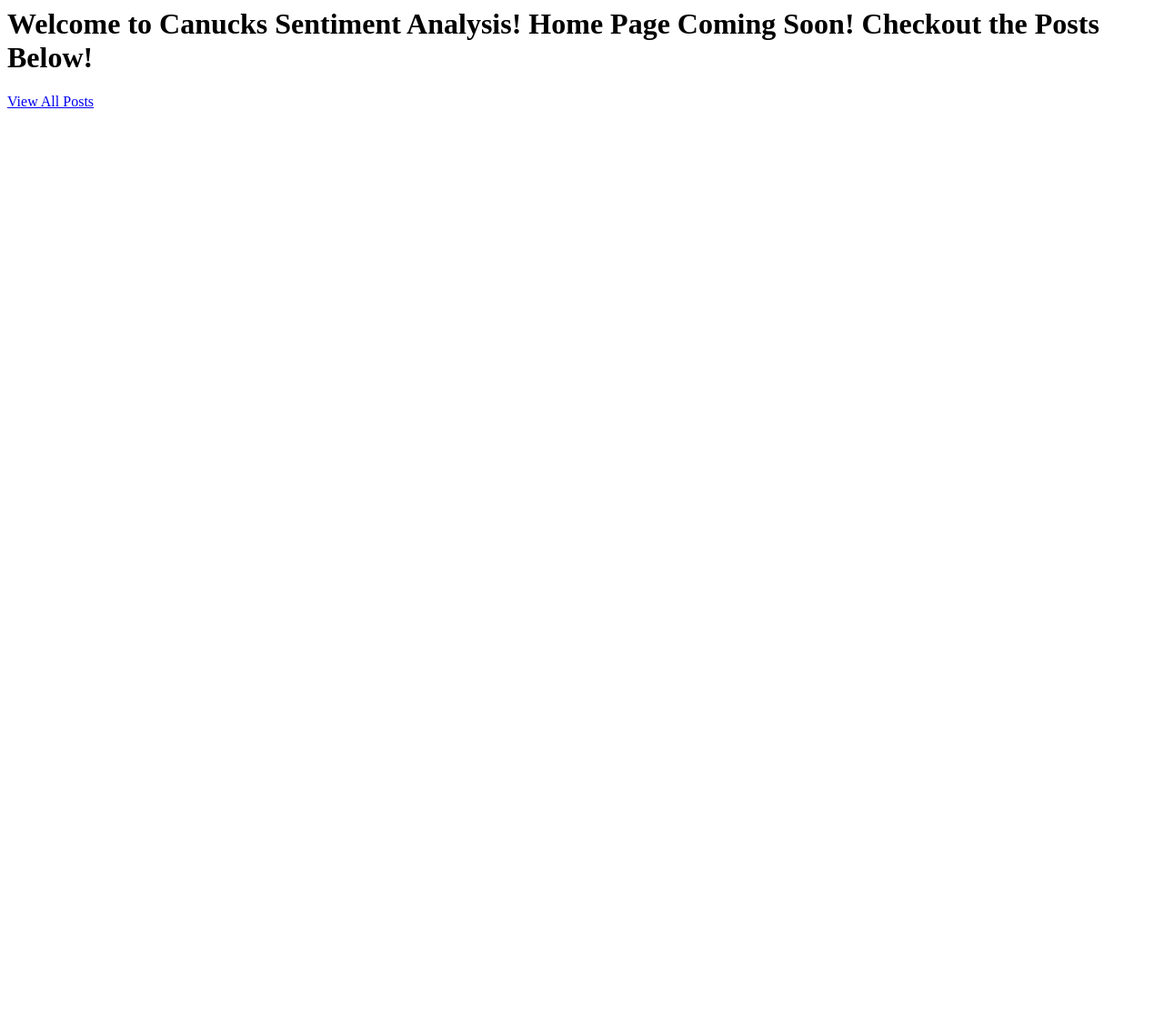
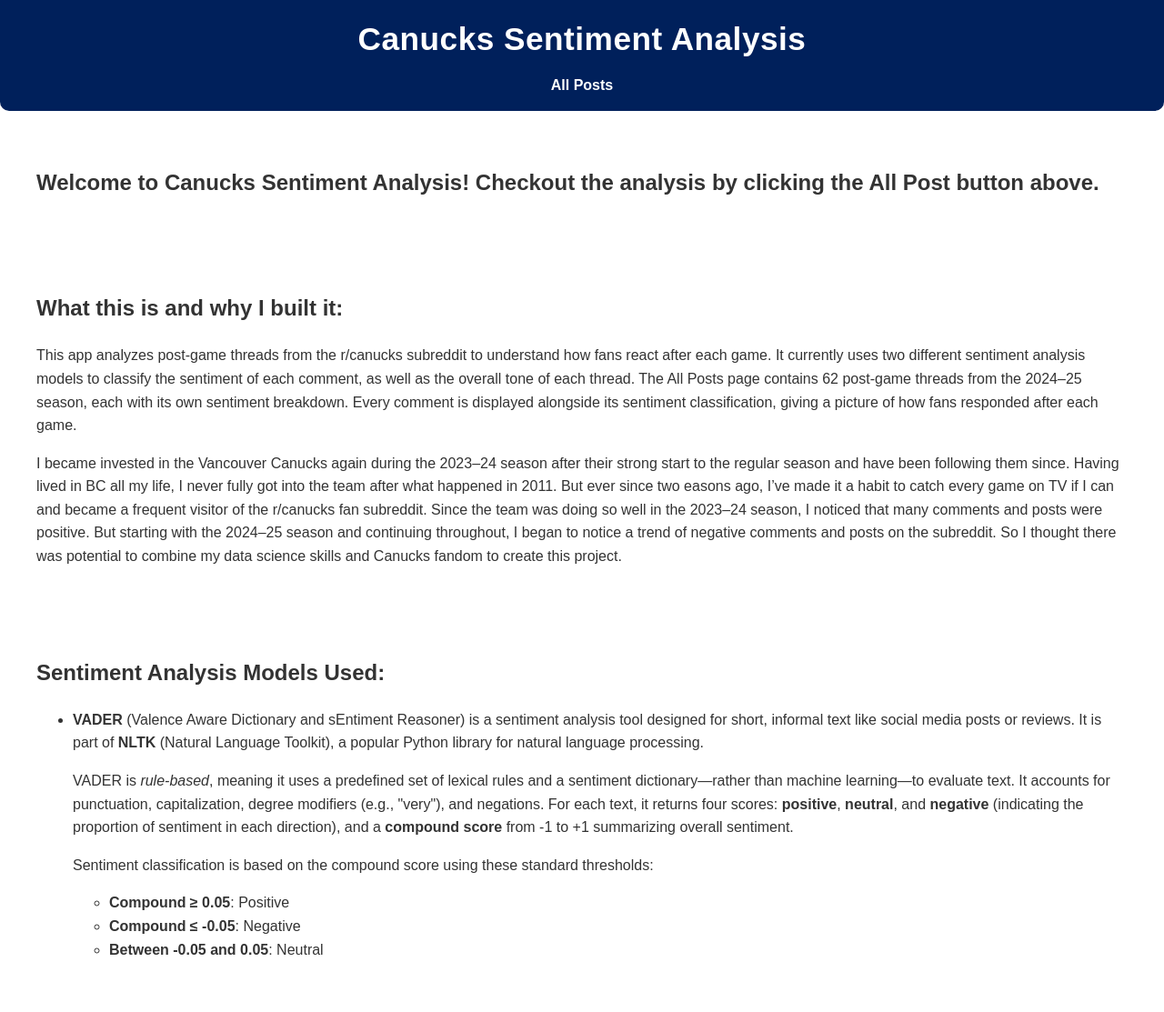
Before and after one commit to ericcheung1/canucks_reddit_proj, a Flask app: page / in a window 1280 px wide. Shown: the whole page at 91% size. Before the commit the page ends 119 px from the top, so only its background shows below. Run offline with Flask 3, Linux system fonts and the light colour scheme.

Commit message:
wip: home page html template

```diff
--- a/web_app/routes.py
+++ b/web_app/routes.py
@@ -5,7 +5,7 @@
 
 @bp.route('/')
 def index():
-    return f'<h1>Welcome to Canucks Sentiment Analysis! Home Page Coming Soon! Checkout the Posts Below!</h1><p><a href="{url_for("main.list_posts")}">View All Posts</a></p>'
+    return render_template("home_page.html")
 
 @bp.route('/posts')
 def list_posts():
--- /dev/null
+++ b/web_app/static/home_page.css
@@ -0,0 +1,66 @@
+body {
+    font-family: Arial, sans-serif;
+    margin: 0;
+    padding: 0;
+    line-height: 1.6;
+    color: #333;
+}
+
+div {
+    max-width: 1200px;
+    margin: 20px auto;
+    padding: 20px;
+    /* border: 1px solid #000000;
+    border-radius: 8px;  */
+    background-color: #fff;
+}
+
+h1, h2 {
+    color: #333;
+}
+
+a {
+    color: #007bff;
+    text-decoration: none;
+}
+a:hover {
+    text-decoration: underline;
+}
+
+.project-header {
+    background-color: #00205B;
+    color: #ffffff;
+    text-align: center;
+    padding: 15px 20px;
+    border-radius: 0px 0px 10px 10px;
+    margin-bottom: 20px;
+}
+
+.project-header h1 {
+    margin: 0;
+    font-size: 2.2em;
+    color: #ffffff;
+    letter-spacing: 0.5px;
+}
+
+.project-header ul {
+    list-style-type: none;
+    padding: 0;
+    margin: 10px 0px 0px 0px;
+    display: flex;
+    justify-content: center;
+    gap: 20px;
+}
+
+.project-header ul li a {
+    color: #ffffff;
+    font-weight: bold;
+    padding: 5px 12px;
+    border-radius: 5px;
+    transition: background-color 0.3s ease, color 0.3s ease;
+}
+
+.project-header ul li a:hover {
+    background-color: #00843D;
+    color: #ffffff;
+}
--- a/web_app/templates/home_page.html
+++ b/web_app/templates/home_page.html
@@ -1,10 +1,84 @@
-<p><strong>VADER</strong> (Valence Aware Dictionary and sEntiment Reasoner) is a sentiment analysis tool designed for short, informal text like social media posts or reviews. It is part of <strong>NLTK</strong> (Natural Language Toolkit), a popular Python library for natural language processing.</p>
+<!DOCTYPE html>
+<html lang="en">
+<head>
+    <meta charset="UTF-8">
+    <meta name="viewport" content="width=device-width, initial-scale=1.0">
+    <title>Canucks Sentiment</title>
+    <link rel="stylesheet" href="{{ url_for('static', filename='home_page.css') }}">
+</head>
+<body>
+    <header class="project-header">
+        <h1>Canucks Sentiment Analysis</h1>
+        <ul>
+            <li><a href="{{ url_for('main.list_posts') }}">All Posts</a></li>
+        </ul>
+    </header>
+    <div>
+        <h2>Welcome to Canucks Sentiment Analysis! Checkout the analysis by clicking the All Post button above.</h2>
+    </div>
+    <div>
+        <h2>
+            What this is and why I built it:
+        </h2>
+        <p>
+            This app analyzes post-game threads from the r/canucks subreddit to understand how fans react after each game. It currently uses two
+            different sentiment analysis models to classify the sentiment of each comment, as well as the overall tone of each thread.
+            The All Posts page contains 62 post-game threads from the 2024–25 season, each with its own sentiment breakdown. Every comment is displayed alongside
+            its sentiment classification, giving a picture of how fans responded after each game.
+        </p>
+        <p>
+            I became invested in the Vancouver Canucks again during the 2023–24 season after their strong start to the regular season and have been
+            following them since. Having lived in BC all my life, I never fully got into the team after what happened in 2011. But ever since two
+            easons ago, I’ve made it a habit to catch every game on TV if I can and became a frequent visitor of the r/canucks fan subreddit.
+            Since the team was doing so well in the 2023–24 season, I noticed that many comments and posts were positive. But starting with the
+            2024–25 season and continuing throughout, I began to notice a trend of negative comments and posts on the subreddit. So I thought there was
+            potential to combine my data science skills and Canucks fandom to create this project.
+        </p>
+    </div>
+    <div>
+        <h2>Sentiment Analysis Models Used:</h2>
+        <ul>
+            <li>
+                <p>
+                    <strong>VADER</strong> (Valence Aware Dictionary and sEntiment Reasoner) is a sentiment analysis tool designed for short,
+                    informal text like social media posts or reviews. It is part of <strong>NLTK</strong> (Natural Language Toolkit), a popular
+                    Python library for natural language processing.
+                </p>
 
-<p>VADER is <em>rule-based</em>, meaning it uses a predefined set of lexical rules and a sentiment dictionary—rather than machine learning—to evaluate text. It accounts for punctuation, capitalization, degree modifiers (e.g., "very"), and negations. For each text, it returns four scores: <strong>positive</strong>, <strong>neutral</strong>, and <strong>negative</strong> (indicating the proportion of sentiment in each direction), and a <strong>compound score</strong> from -1 to +1 summarizing overall sentiment.</p>
+                <p>
+                    VADER is <em>rule-based</em>, meaning it uses a predefined set of lexical rules and a sentiment dictionary—rather than machine learning—to
+                    evaluate text. It accounts for punctuation, capitalization, degree modifiers (e.g., "very"), and negations. For each text, it returns four
+                    scores: <strong>positive</strong>, <strong>neutral</strong>, and <strong>negative</strong> (indicating the proportion of sentiment in each direction),
+                    and a <strong>compound score</strong> from -1 to +1 summarizing overall sentiment.
+                </p>
 
-<p>Sentiment classification is based on the compound score using these standard thresholds:</p>
-<ul>
-    <li><strong>Compound ≥ 0.05</strong>: Positive</li>
-    <li><strong>Compound ≤ -0.05</strong>: Negative</li>
-    <li><strong>Between -0.05 and 0.05</strong>: Neutral</li>
-</ul>
+                <p>
+                    Sentiment classification is based on the compound score using these standard thresholds:
+                </p>
+
+                    <ul>
+                        <li><strong>Compound ≥ 0.05</strong>: Positive</li>
+                        <li><strong>Compound ≤ -0.05</strong>: Negative</li>
+                        <li><strong>Between -0.05 and 0.05</strong>: Neutral</li>
+                    </ul>
+            </li>
+        </ul>
+    </div>
+
+
+</body>
+
+
+
+
+
+
+
+
+
+
+
+
+
+
+</html>
```
Also changed, not shown: web_app/templates/post_detail.html (+14 -17 lines).
